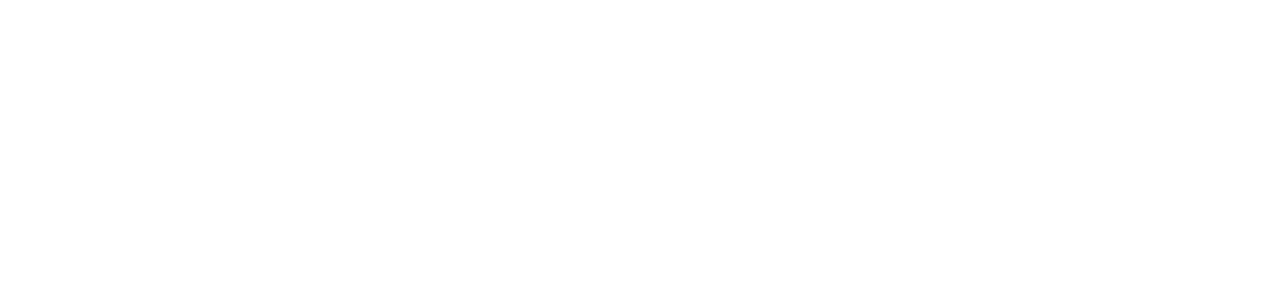
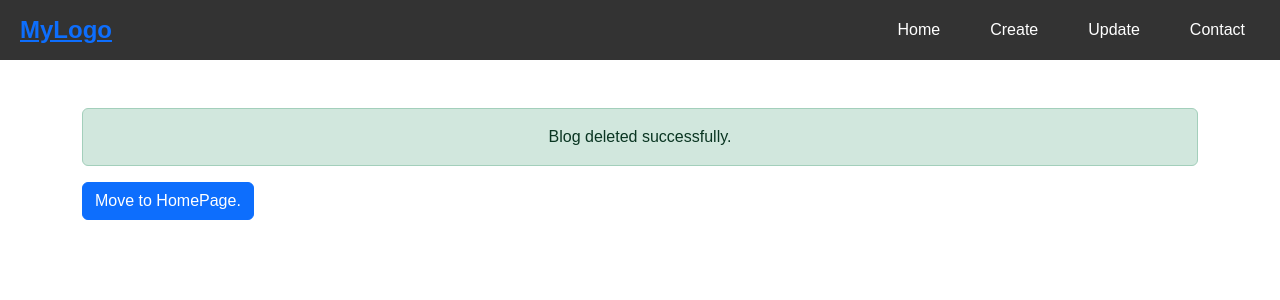
Before and after one commit to bishaldsrija08/CMS_Frontend, a React (Vite) app: page /deleteBlog/1 in a window 1280 px wide. Before the commit this address had no page. Shown: the top 300 px of the page. Built offline with nearby package versions, Linux system fonts and the light colour scheme; no server answers.

Commit message:
Single Blog,Delete Blog Integration

```diff
--- a/src/App.jsx
+++ b/src/App.jsx
@@ -1,6 +1,8 @@
 import { BrowserRouter, Routes, Route } from  'react-router-dom'
 import Blog from './pages/Blogs/Blog'
 import CreateBlog from './pages/CreateBlog/CreateBlog'
+import SingleBlog from './pages/SingleBlog/SingleBlog'
+import DeleteBlog from './pages/DeleteBlog/DeleteBlog'
 function App() {
 
   return (
@@ -9,6 +11,8 @@
   <Routes>
     <Route path='/' element={<Blog/>}/>
     <Route path='/create' element={<CreateBlog/>}/>
+    <Route path='/singleBlog/:id' element={<SingleBlog/>}/>
+    <Route path='/deleteBlog/:id' element={<DeleteBlog/>}/>
   </Routes>
 </BrowserRouter>
     </>
--- a/src/components/Navbar.jsx
+++ b/src/components/Navbar.jsx
@@ -1,11 +1,11 @@
-import { useNavigate } from "react-router-dom";
+import { Link, useNavigate } from "react-router-dom";
 import "./navbar.css";
 const Navbar = () => {
   const navigate = useNavigate();
 
   return (
     <div className="navbar">
-      <div className="logo">MyLogo</div>
+      <div className="logo"><Link to={"/"}>MyLogo</Link></div>
       <div className="menu">
         <a href="/">Home</a>
         <a onClick={() => navigate("/create")}>Create</a>
--- a/src/pages/Blogs/Blog.jsx
+++ b/src/pages/Blogs/Blog.jsx
@@ -1,8 +1,8 @@
 import axios from 'axios';
 import Navbar from '../../components/Navbar'
 import { useEffect, useState } from 'react';
+import { Link } from "react-router-dom";
 const Blog = () => {
-
 
   const [blogs, setBlogs] = useState([])
 
@@ -34,9 +34,7 @@
         <p className="card-text">
           {blog.description}
         </p>
-        <a href="#" className="btn btn-primary">
-          Go somewhere
-        </a>
+        <Link to={`/singleBlog/${blog._id}`} className="btn btn-primary">Read blog</Link>
         </div>
 
   </div>
--- /dev/null
+++ b/src/pages/DeleteBlog/DeleteBlog.jsx
@@ -0,0 +1,35 @@
+import axios from "axios"
+import { Link, useNavigate, useParams } from "react-router-dom"
+import Navbar from "../../components/Navbar"
+
+const DeleteBlog = () => {
+const {id} = useParams()
+const navigate = useNavigate()
+
+    const deleteBlog = async ()=>{
+        try {
+            const response = await axios.delete(`http://localhost:3000/blogs/${id}`)
+            if (response.status==200) {
+                navigate("/")
+            }
+         } catch (error) {
+            alert(error)
+        }
+    }
+    deleteBlog();
+
+
+  return (
+    <div>
+    <Navbar/>
+      <div className="container mt-5">
+        <div className="alert alert-success text-center" role="alert">
+            Blog deleted successfully.
+        </div>
+        <Link to={"/"} className="btn btn-primary">Move to HomePage.</Link>
+    </div>
+    </div>
+  )
+}
+
+export default DeleteBlog
--- /dev/null
+++ b/src/pages/SingleBlog/SingleBlog.jsx
@@ -0,0 +1,49 @@
+import axios from "axios";
+import { useEffect, useState } from "react";
+import { Link, useParams } from "react-router-dom"
+import Navbar from "../../components/Navbar";
+
+const SingleBlog = () => {
+    const {id} = useParams()
+    const [blog, setBlog] = useState([])
+
+    //API call here
+
+  const fetchSingleBlog = async () => {
+    try {
+      const response = await axios.get(`http://localhost:3000/blogs/${id}`);
+      setBlog(response.data.blog)
+    } catch (error) {
+      alert(error)
+    }
+      };
+      useEffect(() => {
+        fetchSingleBlog();
+      }, []);
+      // console.log(blog)
+  return (
+    <>
+    <Navbar/>
+       <div className="container mt-5">
+    <h1 className="text-center mb-4">Read Blog</h1>
+
+{blog.map((bloog=>{
+  return(
+    <div key={blog._id} className="card mb-4">
+      <div className="card-body">
+        <h2 className="card-title">{bloog.title}</h2>
+        <h5 className="card-subtitle mb-2 text-muted">{bloog.subTitle}</h5>
+        <p className="card-text">
+          {bloog.description}
+        </p>
+      </div>
+    </div>
+  )
+}))}
+ </div>
+ <Link to={`/deleteBlog/${id}`} className="btn btn-primary">Delete blog</Link>
+    </>
+  )
+}
+
+export default SingleBlog
```
